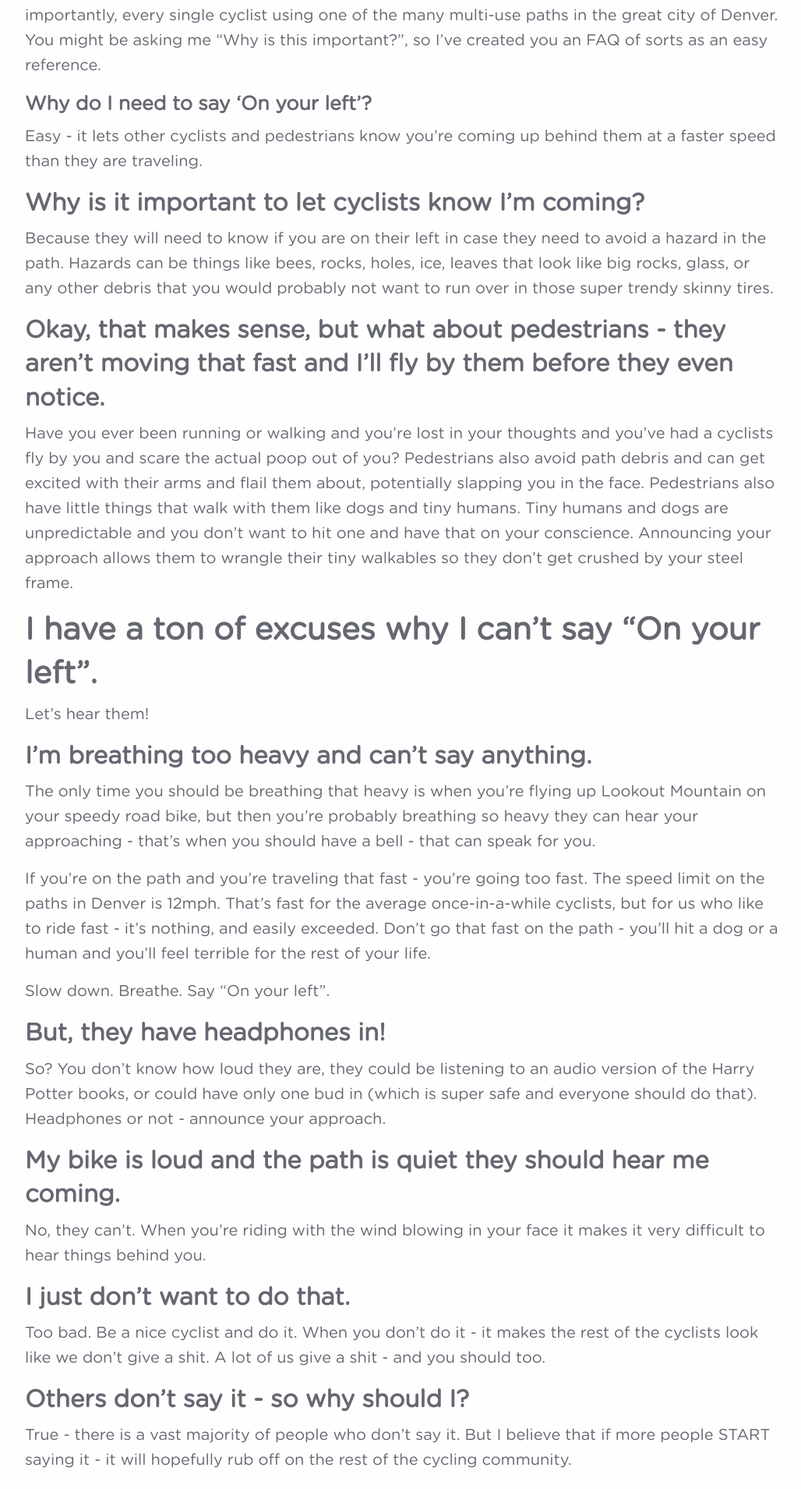
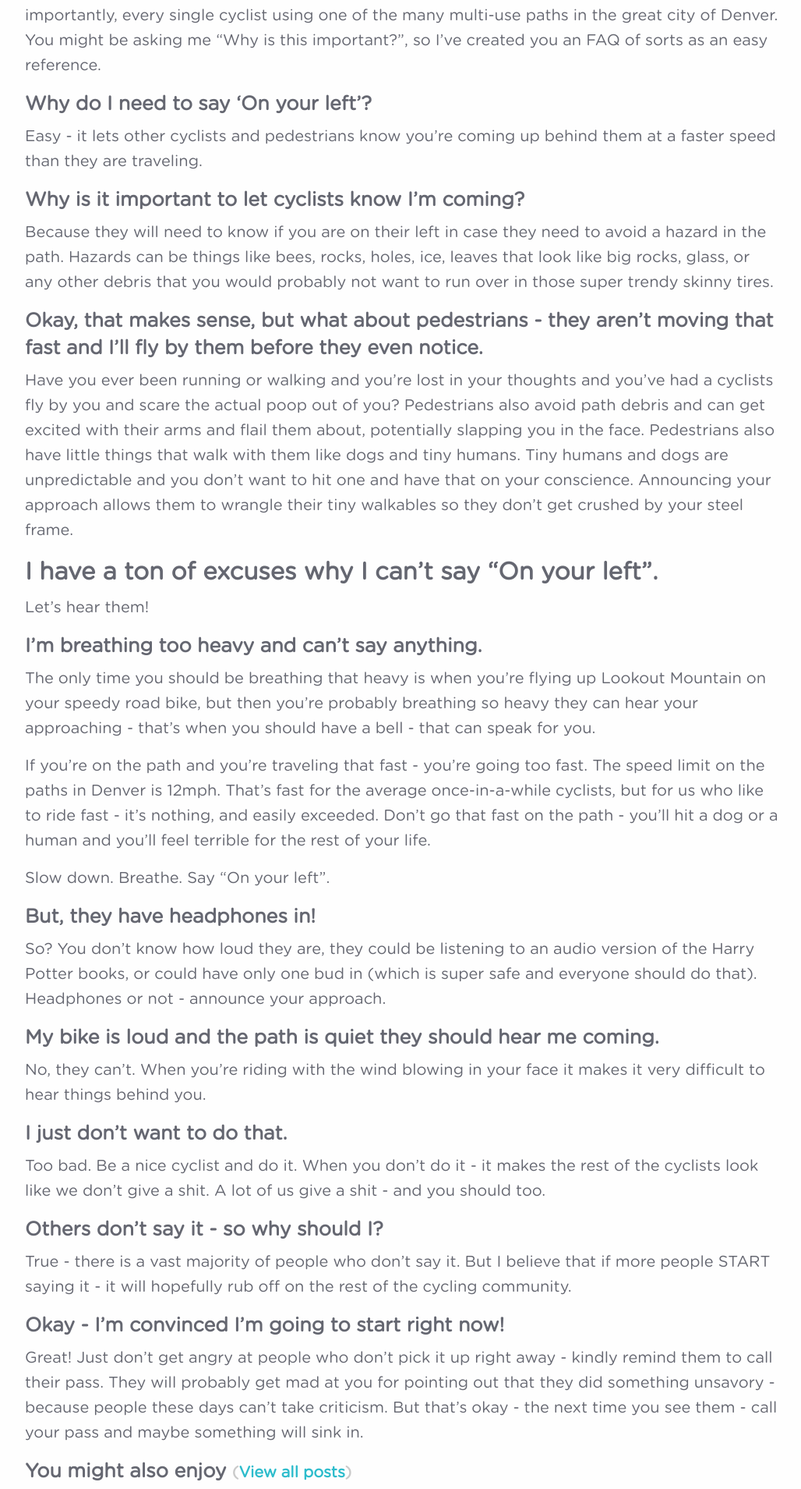
Before and after one commit to Cara-Jo/cojorado, a Jekyll site: the page built from _posts/articles/2016-03-28-three-words-mean-much.md, in a window 1280 px wide. Shown: the part 1075-2984 px from the top of the page at 78% size, without its empty margins (123-1151 px from the left). Built offline with Jekyll 4.4.1, drawn with Linux system fonts in a browser that asks for light colours; nearby versions of some CDN libraries; some web fonts are replaced.

Commit message:
It was the H4 - that's where it's att.

```diff
--- a/_posts/articles/2016-03-28-three-words-mean-much.md
+++ b/_posts/articles/2016-03-28-three-words-mean-much.md
@@ -22,19 +22,19 @@ Saying "On your left" is a courtesy that should be extended by every single cycl
 
 Easy - it lets other cyclists and pedestrians know you're coming up behind them at a faster speed than they are traveling.
 
-### Why is it important to let cyclists know I'm coming?
+#### Why is it important to let cyclists know I'm coming?
 
 Because they will need to know if you are on their left in case they need to avoid a hazard in the path. Hazards can be things like bees, rocks, holes, ice, leaves that look like big rocks, glass, or any other debris that you would probably not want to run over in those super trendy skinny tires.
 
-### Okay, that makes sense, but what about pedestrians - they aren't moving that fast and I'll fly by them before they even notice.
+#### Okay, that makes sense, but what about pedestrians - they aren't moving that fast and I'll fly by them before they even notice.
 
 Have you ever been running or walking and you're lost in your thoughts and you've had a cyclists fly by you and scare the actual poop out of you? Pedestrians also avoid path debris and can get excited with their arms and flail them about, potentially slapping you in the face. Pedestrians also have little things that walk with them like dogs and tiny humans. Tiny humans and dogs are unpredictable and you don't want to hit one and have that on your conscience. Announcing your approach allows them to wrangle their tiny walkables so they don't get crushed by your steel frame.
 
-## I have a ton of excuses why I can't say "On your left".
+### I have a ton of excuses why I can't say "On your left".
 
 Let's hear them!
 
-### I'm breathing too heavy and can't say anything.
+#### I'm breathing too heavy and can't say anything.
 
 The only time you should be breathing that heavy is when you're flying up Lookout Mountain on your speedy road bike, but then you're probably breathing so heavy they can hear your approaching - that's when you should have a bell - that can speak for you.
 
@@ -42,22 +42,22 @@ If you're on the path and you're traveling that fast - you're going too fast. Th
 
 Slow down. Breathe. Say "On your left".
 
-### But, they have headphones in!
+#### But, they have headphones in!
 
 So? You don't know how loud they are, they could be listening to an audio version of the Harry Potter books, or could have only one bud in (which is super safe and everyone should do that). Headphones or not - announce your approach.
 
-### My bike is loud and the path is quiet they should hear me coming.
+#### My bike is loud and the path is quiet they should hear me coming.
 
 No, they can't. When you're riding with the wind blowing in your face it makes it very difficult to hear things behind you.
 
-### I just don't want to do that.
+#### I just don't want to do that.
 
 Too bad. Be a nice cyclist and do it. When you don't do it - it makes the rest of the cyclists look like we don't give a shit. A lot of us give a shit - and you should too.
 
-### Others don't say it - so why should I?
+#### Others don't say it - so why should I?
 
 True - there is a vast majority of people who don't say it.  But I believe that if more people START saying it - it will hopefully rub off on the rest of the cycling community.
 
-### Okay - I'm convinced I'm going to start right now!
+#### Okay - I'm convinced I'm going to start right now!
 
 Great! Just don't get angry at people who don't pick it up right away - kindly remind them to call their pass. They will probably get mad at you for pointing out that they did something unsavory - because people these days can't take criticism. But that's okay - the next time you see them - call your pass and maybe something will sink in.
```
